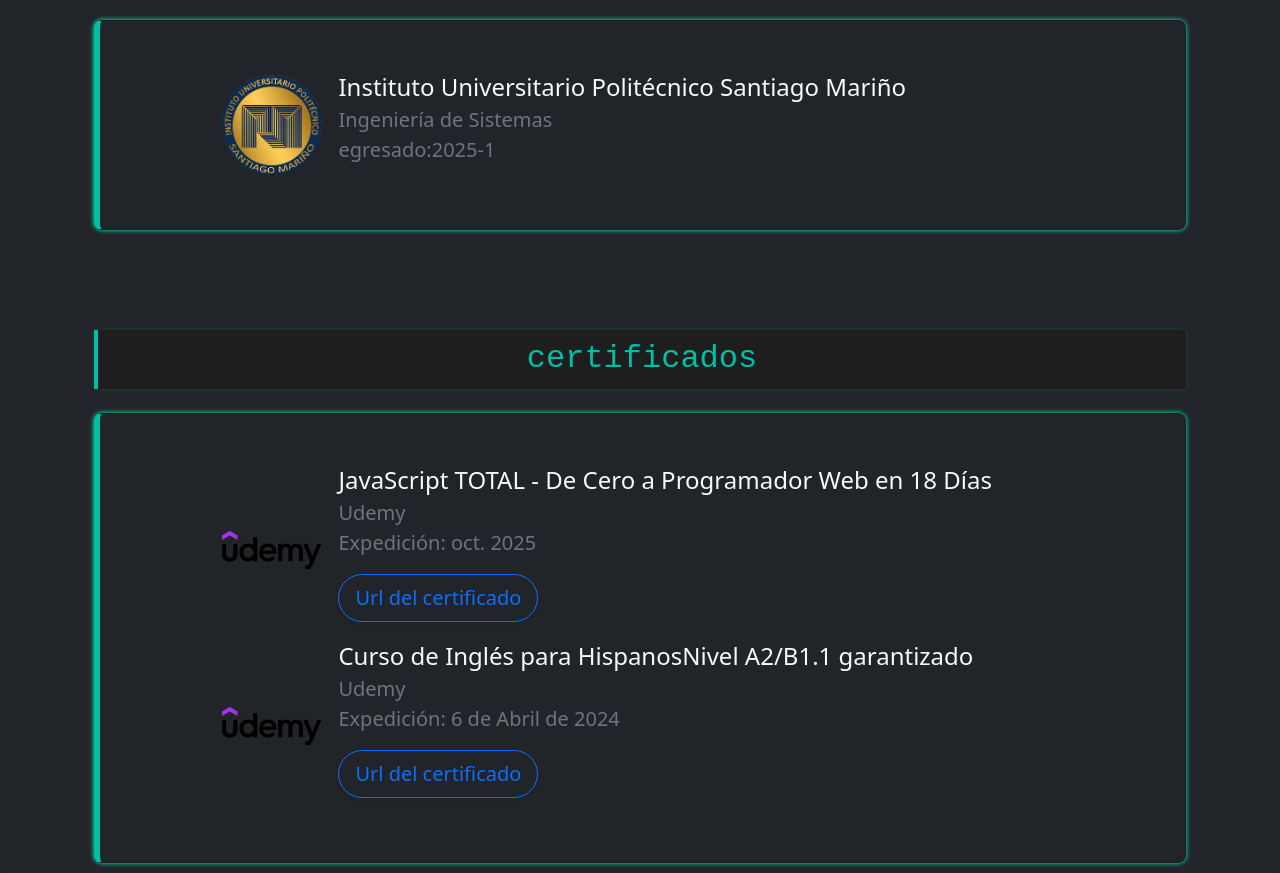
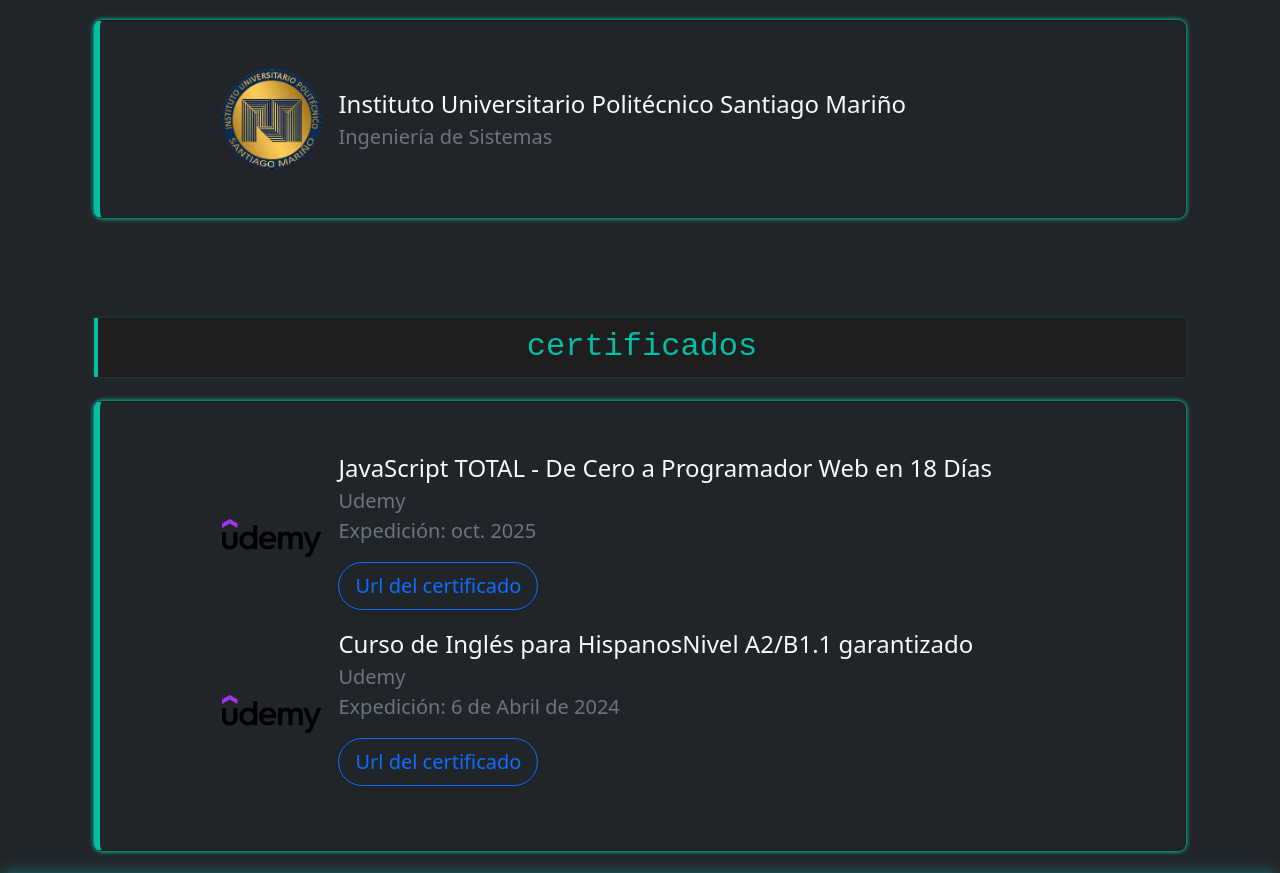
Before and after one commit to JJAS-DEV/portfolio, an Angular app: page /presentacion in a window 1280 px wide. Shown: the part 2040-2913 px from the top of the page. Built offline with nearby package versions, Linux system fonts and the light colour scheme.

Commit message:
Remove graduation year from presentation component
Removed the graduation year text from the presentation component.

```diff
--- a/src/app/components/presentacion/presentacion.component.html
+++ b/src/app/components/presentacion/presentacion.component.html
@@ -232,7 +232,6 @@
                 <div class="flex-grow-1">
                   <p class="font-cinzel text-light fs-4 mb-0">Instituto Universitario Politécnico Santiago Mariño</p>
                   <p class="font-cinzel text-secondary fs-5 mb-0">Ingeniería de Sistemas</p>
-                  <p class="font-cinzel text-secondary fs-5">egresado:2025-1</p>
                 </div>
               </div>
 
```
